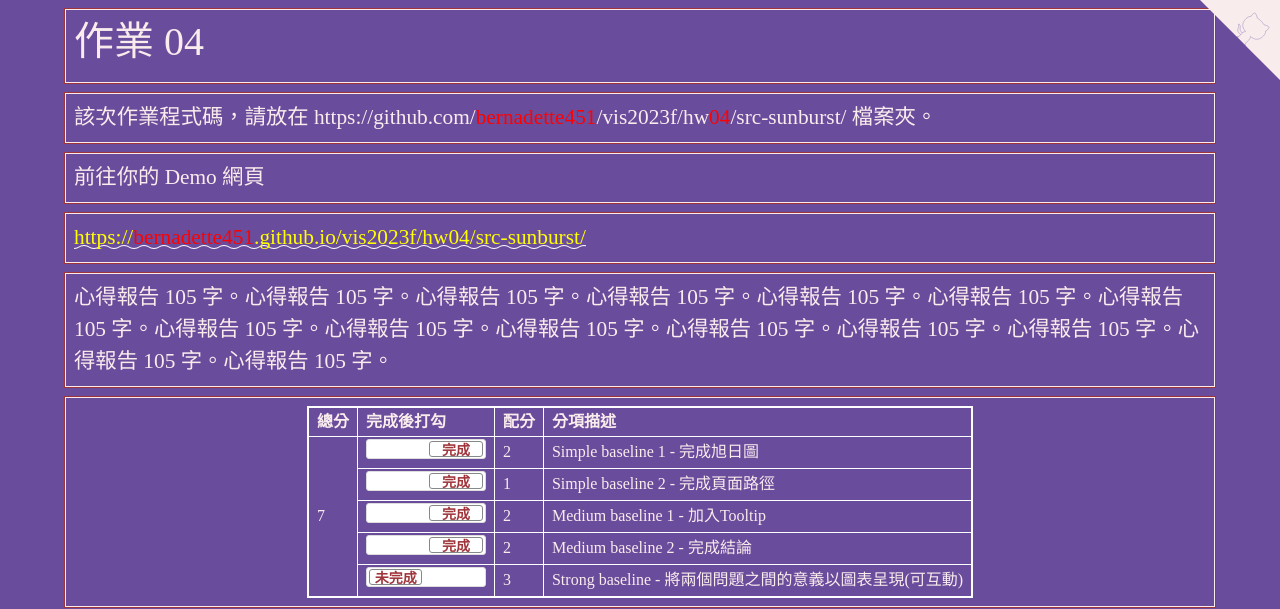
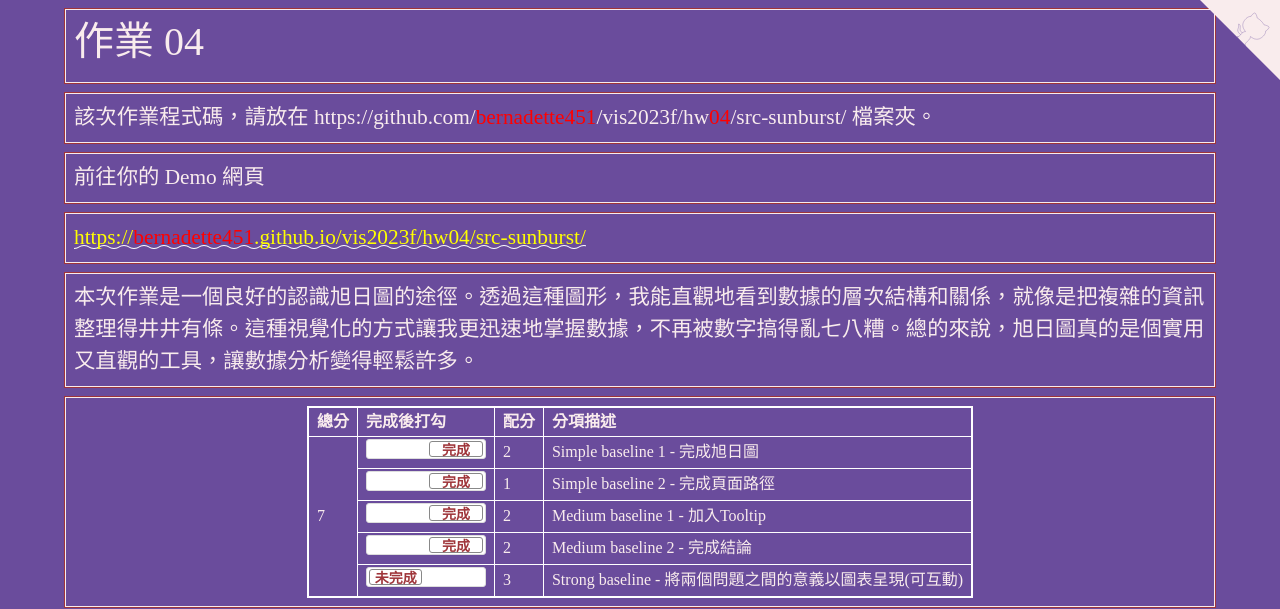
Before and after one commit to bernadette451/vis2023f, a plain HTML site: page hw04/index.html in a window 1280 px wide. Shown: the top 609 px of the page. Drawn offline with nearby package versions, Linux system fonts and the light colour scheme.

Commit message:
Add files via upload

```diff
--- a/hw04/index.html
+++ b/hw04/index.html
@@ -197,7 +197,7 @@
   <!-- ------------------------------------------------>
   <div class="row hw12">
     <div class="col-md-12 twenty">
-      心得報告 105 字。心得報告 105 字。心得報告 105 字。心得報告 105 字。心得報告 105 字。心得報告 105 字。心得報告 105 字。心得報告 105 字。心得報告 105 字。心得報告 105 字。心得報告 105 字。心得報告 105 字。心得報告 105 字。心得報告 105 字。心得報告 105 字。
+      本次作業是一個良好的認識旭日圖的途徑。透過這種圖形，我能直觀地看到數據的層次結構和關係，就像是把複雜的資訊整理得井井有條。這種視覺化的方式讓我更迅速地掌握數據，不再被數字搞得亂七八糟。總的來說，旭日圖真的是個實用又直觀的工具，讓數據分析變得輕鬆許多。
     </div>
   </div>
 
```
